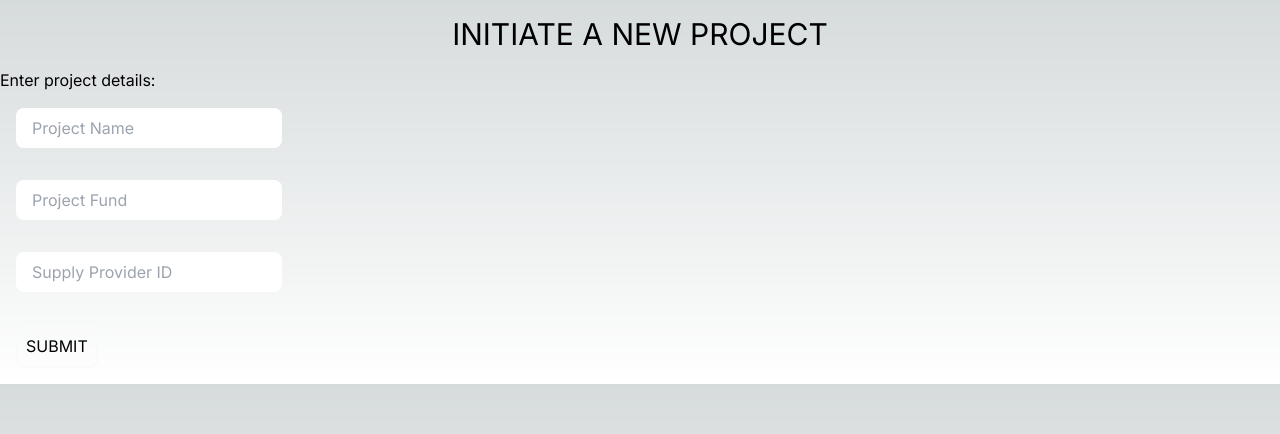
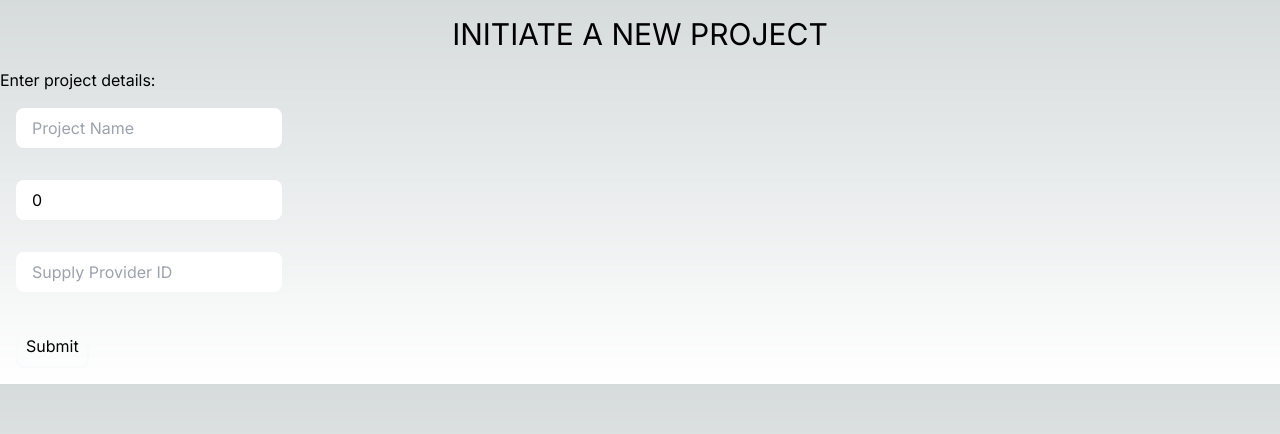
Before and after one commit to Somnathumapathi/Worcse, a Next.js app in the folder streampay/: page /DC/Initiate in a window 1280 px wide. Shown: the top 434 px of the page. Built offline with nearby package versions, Linux system fonts and the light colour scheme; no server answers.

Commit message:
Initiate projects

```diff
--- a/streampay/app/DC/Initiate/page.js
+++ b/streampay/app/DC/Initiate/page.js
@@ -1,18 +1,75 @@
+'use client';
 import React from 'react'
+import { useState, useEffect } from 'react'
+import Project from '../../../models/project'
+import { db } from '@/firebase';
+import { collection, getDoc, addDoc, updateDoc } from 'firebase/firestore';
 
 const initiate = () => {
-  return (
-    <div>
-        <h1 className='text-center text-3xl uppercase p-4'>Initiate a New Project</h1>
+    // const [items, setItems] = useState([]);
+    // const [selectedItems, setSelectedItems] = useState([]);
+    // const [totalPrice, setTotalPrice] = useState(0);
+    // const [totalCalories, setTotalCalories] = useState(0);
+    // const [totalCarb, setTotalCarb] = useState(0);
+    // const [totalProtein, setTotalProtein] = useState(0);
+    // const [totalfat, setTotalfat] = useState(0);
+    // const [phno, setPhno] = useState(0);
+    const [fund, setFund] = useState(0);
+    const [spId, setspId] = useState('');
+    const [dcId, setdcId] = useState('');
+    const [projId, setProjID] = useState('');
+    const [name, setName] = useState('');
+    const [completionStatus, setCompletionStatus] = useState('pending');
+
+    const handleAddProject = async (e) => {
+        e.preventDefault();
+        try {
+            if (name != '' && fund != 0 && spId != '') {
+                // const itemNames = selectedItems.map(item => (item.name))
+                const newProject = new Project(name, projId, spId, dcId, completionStatus, fund);
+                const docRef = await addDoc(collection(db, "projects"), {
+                    projectName: newProject.projectName,
+                    projectId: newProject.projectId,
+                    spId: newProject.supplyProviderId,
+                    dcId: newProject.dcId,
+                    completionStatus: newProject.completionStatus,
+                    funds: newProject.funds
+                })
+                const projectSnapshot = await getDoc(docRef)
+                const updatedData = {
+                    ...projectSnapshot.data(), // Maintain existing data
+                    projectId: docRef.id, // Update the specific field
+                };
+                // const projectId = docRef.id();
+                await updateDoc(docRef, updatedData);
+                // setSelectedItems([])
+                // setPhno(0)
+                // setAddress('')
+                // setName('')
+                alert("Project Initiated successfully!")
+                window.location.href = '/DC/dcHomePage';
+            } else {
+                alert("Enter all the fields")
+            }
+
+        } catch (e) {
+            console.log("Error occured: ", e)
+        }
+    }
+    return (
         <div>
-            Enter project details: <br/>
-            <input type="text"  name="projectName" placeholder='Project Name' className='p-2 px-4 m-4 rounded-lg'/><br/>
-            <input type='number' name='projectFund' placeholder='Project Fund'  className='p-2 px-4 m-4 rounded-lg'/> <br/>
-            <input type='text' name='supplyProviderID' placeholder='Supply Provider ID'  className='p-2 px-4 m-4 rounded-lg'/> <br/>
-            <button type='submit' className='p-2 m-4 border-2 border-slate-50 rounded-lg'>SUBMIT</button>
+            <h1 className='text-center text-3xl uppercase p-4'>Initiate a New Project</h1>
+            <div>
+                <form onSubmit={handleAddProject}>
+                    Enter project details: <br />
+                    <input type="text" name="projectName" placeholder='Project Name' value={name} onChange={(e) => setName(e.target.value)} className='p-2 px-4 m-4 rounded-lg text-black' /><br />
+                    <input type='number' name='projectFund' placeholder='Project Fund' value={fund} onChange={(e) => setFund(e.target.value)} className='p-2 px-4 m-4 rounded-lg text-black' /> <br />
+                    <input type='text' name='supplyProviderID' placeholder='Supply Provider ID' value={spId} onChange={(e) => setspId(e.target.value)} className='p-2 px-4 m-4 rounded-lg text-black' /> <br />
+                    <button type='submit' name='SUBMIT' className='p-2 m-4 border-2 border-slate-50 rounded-lg'>Submit</button>
+                </form>
+            </div>
         </div>
-    </div>
-  )
+    )
 }
 
 export default initiate
--- a/streampay/models/project.js
+++ b/streampay/models/project.js
@@ -1,10 +1,11 @@
 class Project {
-    constructor(projectName, projectId, supplyProviderId, dcId, completeionStatus, funds) {
+    constructor(projectName, projectId, supplyProviderId, dcId, completionStatus, funds) {
         this.projectName = projectName
         this.projectId = projectId
         this.supplyProviderId = supplyProviderId
         this.dcId = dcId
-        this.completeionStatus = completeionStatus
+        this.completionStatus = completionStatus
         this.funds = funds
     }
 }
+export default Project
```
